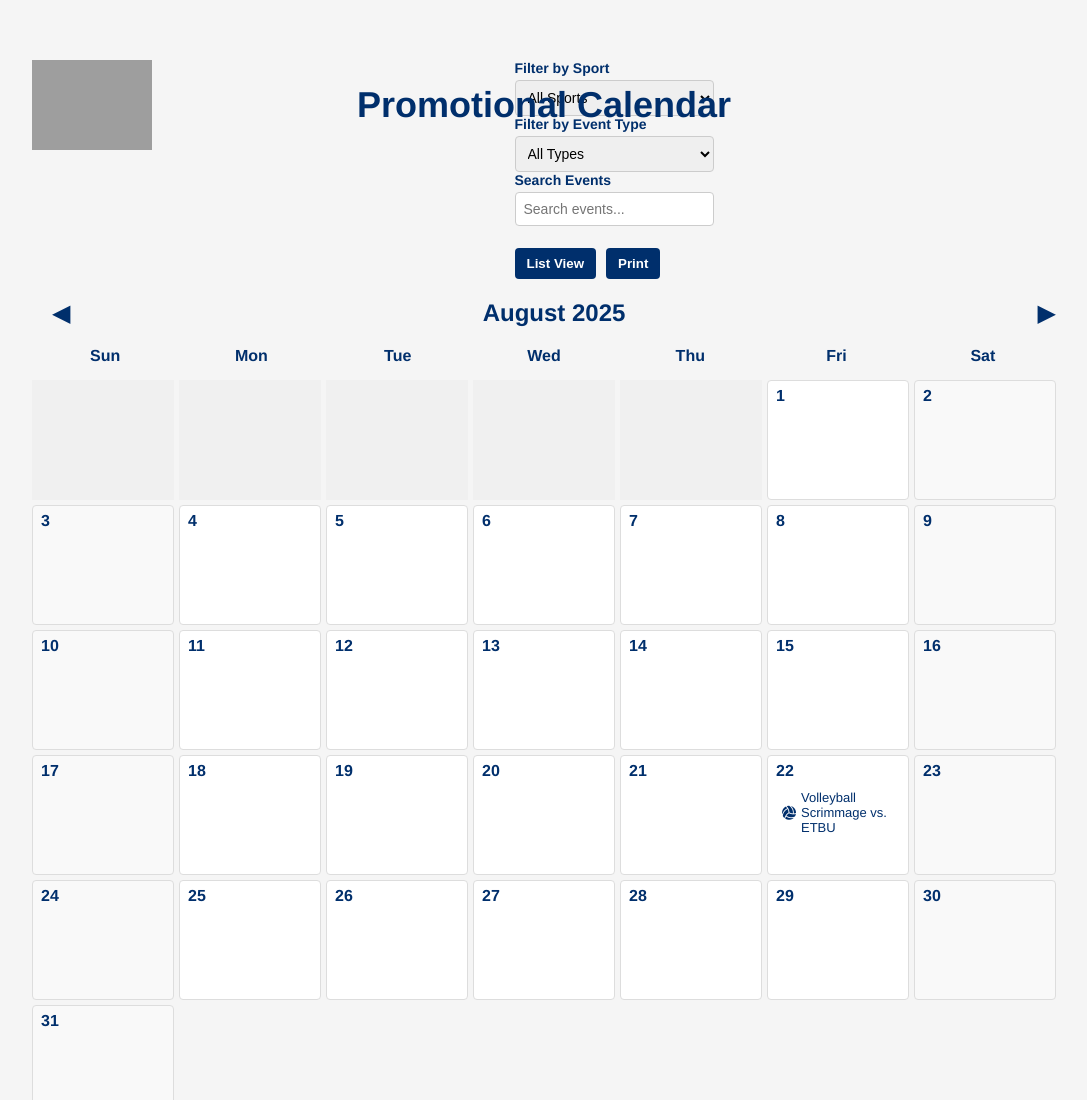
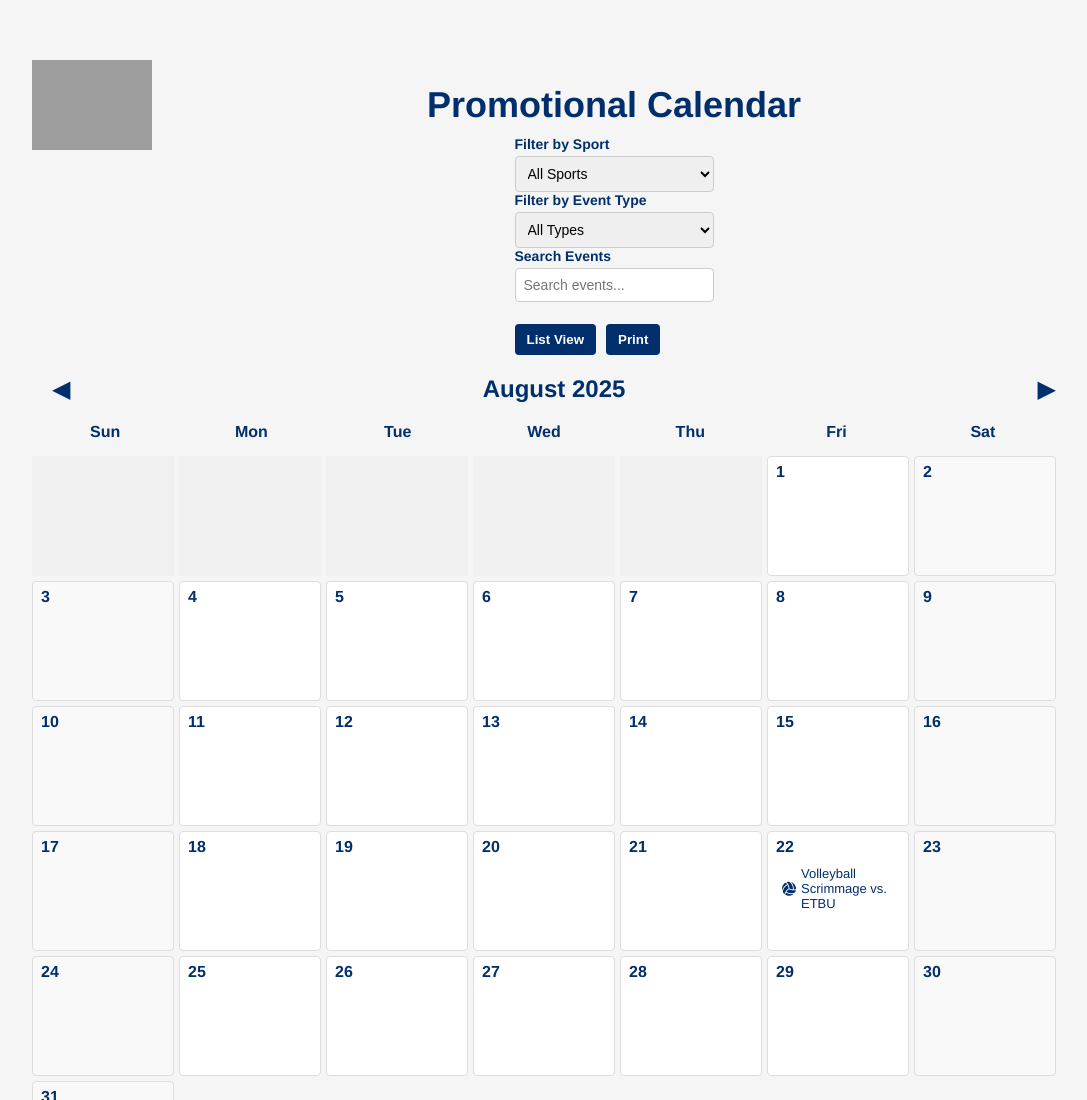
Before and after one commit to Jordon991/uttyler-promo-calendar, a plain HTML site: page index.html in a window 1280 px wide. Shown: the top 1100 px of the page, without its empty margins (96-1183 px from the left). Drawn offline with Linux system fonts and the light colour scheme; grey boxes are pictures that could not be loaded.

Commit message:
Update Style.css

```diff
--- a/Style.css
+++ b/Style.css
@@ -16,9 +16,8 @@ body {
 
     /* Header layout fixes */
     .calendar-header {
-      position: relative;
   display: flex;
-      justify-content: center;
+  justify-content: space-between;
   align-items: flex-start;
   gap: 20px;
   flex-wrap: wrap;
@@ -36,15 +35,14 @@ body {
   flex-direction: column;
   align-items: center;
   flex-grow: 1;
+  min-width: 0;
 }
 
     #calendarTitle {
-  position: absolute;
-  left: 50%;
-  transform: translateX(-50%);
+      color: #002F6C;
+      font-size: 36px;
       margin-bottom: 10px;
-  font-size: 36px;
-  color: #002F6C;
+      text-align: center;
     }
     }
 
```
Lines whose indentation alone changed are shown as unchanged.
